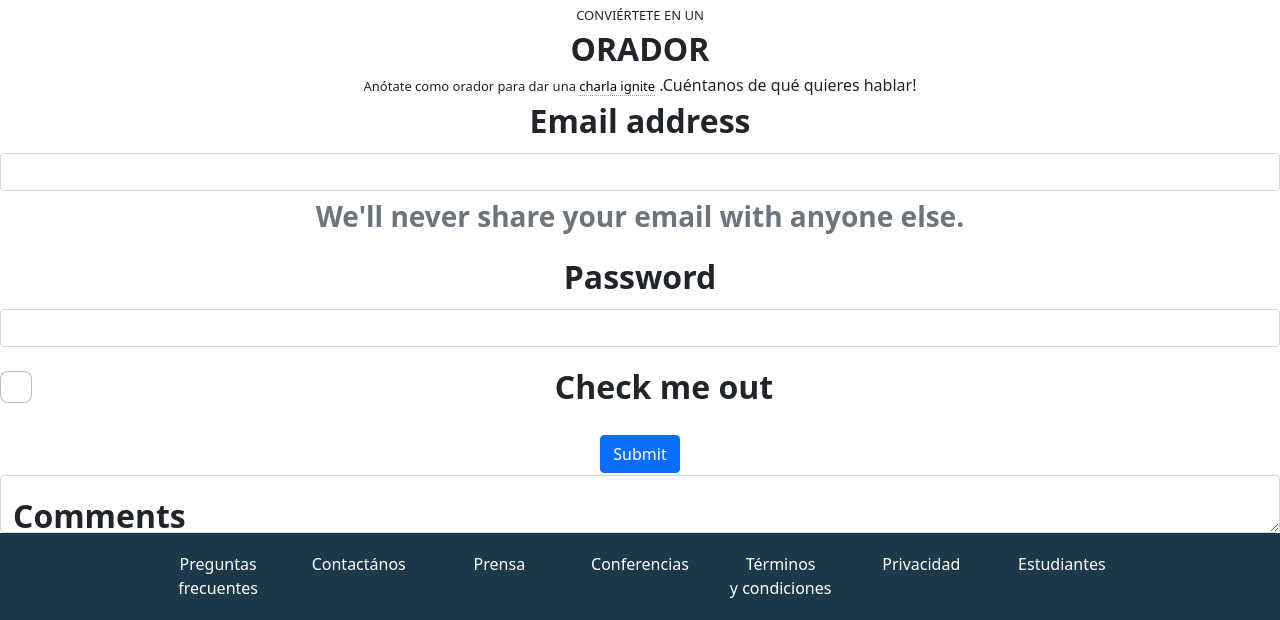
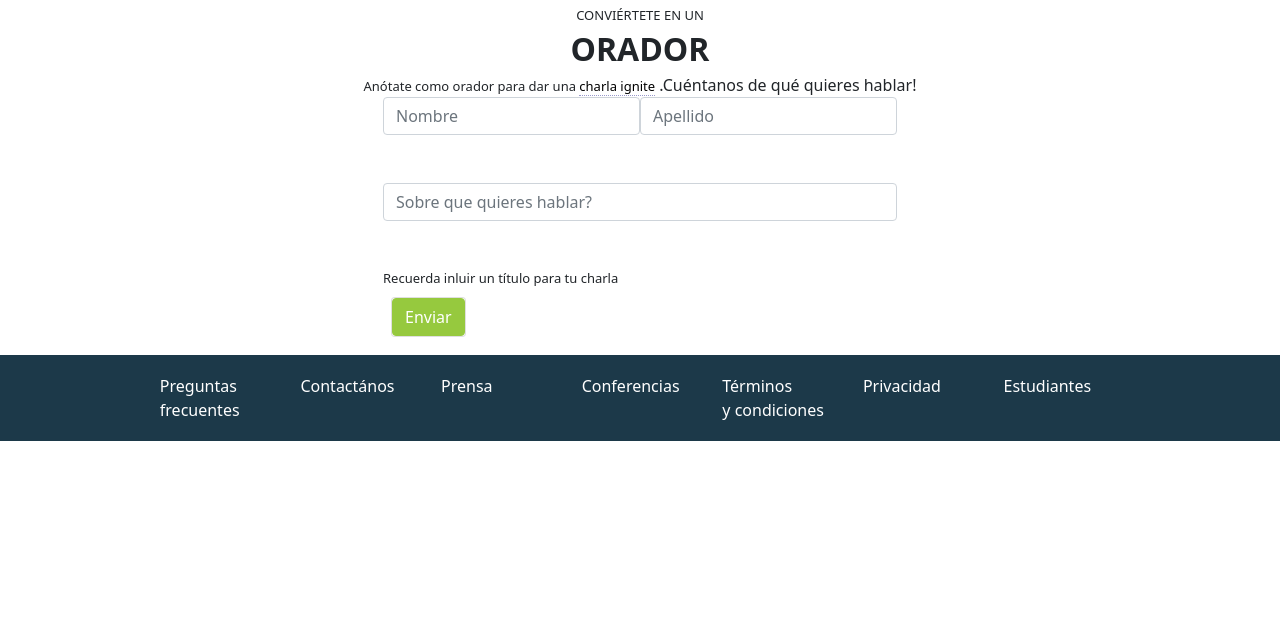
Before and after one commit to fabro21/int, a plain HTML site: page index.html in a window 1280 px wide. Shown: the part 1319-1939 px from the top of the page. After the commit the page ends 1760 px from the top, so only its background shows below. Drawn offline with nearby package versions, Linux system fonts and the light colour scheme.

Commit message:
sexto commit

```diff
--- a/oradores.html
+++ b/index.html
@@ -12,7 +12,7 @@
    <!--Diseño responsive -->
  <meta name="viewport" content="width=device-width, initial-scale=1, shrink-tofit=no">
 <body>
-  <div class="navbar">
+  <div class="navbar ">
   <img src="img/codoacodo.png" alt="" width="7%">
    <div class="col-sm-3" href="#home">Conf Bs As</div>
     <a class="textonavbar" href="#La Conferencia">La conferencia</a>
@@ -23,24 +23,13 @@
     <a ></a>
   </div>
 
-  <!-- <div class="main">
-    <div class="container">
-      <img src="img/ba1.jpg" alt="Snow" style="width:100%;">
-      <div class="bottom-right">
-
-          <h1 style="text-align: right">Conf Bs As</h1>
-          <a style="text-align: right";>Bs As llega por primera vez a Argentina. Un evento para compartir con</a>
-          <a style="text-align: right";> nuestra comunidad el conocimiento y experiencia de los expertos que está crendo el futuro de Internet</a>
-        </div>
-      </div>
-    </div>
-  </div> -->
-  <div class="card bg-dark text-white" style="margin:0%;border-color: #353A40;">
-    <img src="img/ba1.jpg" class="card-img" alt="..." >
-    <div class="card-img-overlay" style="text-align: right; align-content: flex-end;" >
-      <h5 class="card-title">Conf Bs As</h5>
+  <div class="card bg-dark text-white" style="margin:0%;border-color: #353A40;text-align: right;justify-content: center;align-items: center;">
+    <img src="img/ba1.jpg" class="card-img"  >
+    <div class="card-img-overlay" style=" vertical-align: middle;" >
+      <h5 class="card-title" style="color: white">Conf Bs As</h5>
       <p class="card-text1">Bs As llega por primera vez a Argentina. Un evento para compartir con</p>
-      <p class="card-text1">nuestra comunidad el conocimiento y experiencia de los expertos que está crendo el futuro de Internet</p>
+      <p class="card-text1">nuestra comunidad el conocimiento y experiencia de los expertos que está crendo el futuro de Internet. Ven a conocer a miembros del</p>
+      <p class="card-text1">evento, a otros estudiantes de Codo a Codo y los oradores de primer nivel que tenemos para ti. Te esperamos!</p>
       <a href="#" class="btn btn-primary" style= "background-color:transparent;border-color: white;color: white;font-size: 0.7rem;font-weight: bold;padding: 0.5rem;">Quiero ser orador</a>
       <a href="#" class="btn btn-primary" style= "background-color:#27A844;border-color: #27A844;color: white;font-size: 0.7rem;font-weight: bold;padding: 0.5rem;">Comprar Tickets</a>
     </div>
@@ -89,7 +78,7 @@
     </div>
 
 
-    <div class="card " style="width:fit-content;background-color: transparent;padding: 0%;">
+    <div class="card " ;background-color: transparent;padding: 0%;">
       <div class="row g-1" style="background-color: transparent;padding: 0%;">
           <div class="col-sm-5">
               <img class="card-img" src="img/honolulu.jpg" alt="Honolulu">
@@ -105,38 +94,34 @@
       </div>
   </div>
 </div>
-
-
-
-
 <div class="h12">CONVIÉRTETE EN UN</DIV>
-    <div class="h10">ORADOR</h1>
+<div class="h10">ORADOR</div>
 
 <div class="h12">Anótate como orador para dar una <a class="h13">charla ignite</a><a> .Cuéntanos de qué quieres hablar!</a></DIV>
 
+<div class="oradores" >
       <form>
-        <div class="mb-3">
-          <label for="exampleInputEmail1" class="form-label">Email address</label>
-          <input type="email" class="form-control" id="exampleInputEmail1" aria-describedby="emailHelp">
-          <div id="emailHelp" class="form-text">We'll never share your email with anyone else.</div>
+                <div class="d-flex" style="text-align: center;">
+              <div class="mb-5">
+               <input type="text" class="form-control" id="Nombre"  placeholder="Nombre">
               </div>
-        <div class="mb-3">
-          <label for="exampleInputPassword1" class="form-label">Password</label>
-          <input type="password" class="form-control" id="exampleInputPassword1">
+              <div class="mb-5">
+               <input type="text" class="form-control" id="Apellido" placeholder="Apellido">
               </div>
-        <div class="mb-3 form-check">
-          <input type="checkbox" class="form-check-input" id="exampleCheck1">
-          <label class="form-check-label" for="exampleCheck1">Check me out</label>
           </div>
-        <button type="submit" class="btn btn-primary">Submit</button>
+            <div class="mb-5">
+              <input type="text" class="form-control" id="Apellido" placeholder="Sobre que quieres hablar?">
+             </div>
+            <div class="h12" style="text-align: left;">Recuerda inluir un título para tu charla</div>
+          <div class="card">
+              <button type="submit" class="btn btn-primary" style="background-color: #96C93E;border-color: #96C93E; ">Enviar</button>
+          </div>
             </form>
 
-      <div class="form-floating">
-        <textarea class="form-control" placeholder="Leave a comment here" id="floatingTextarea"></textarea>
-        <label for="floatingTextarea">Comments</label>
-      </div>
+</div >
 
-      <div class="row"  >
+
+<div class="row"  style="margin-top: 10px;">
         <div class="col text"></div>
         <div class="col text">Preguntas <div></div>frecuentes</div>
         <div class="col text">Contactános</div>
@@ -146,8 +131,8 @@
         <div class="col text">Privacidad</div>
         <div class="col text">Estudiantes</div>
         <div class="col text"></div>
+</div>
 
-      </div>
 
 
 <!--Separate Popper and Bootstrap JS - Java Script  -->
--- a/styles.css
+++ b/styles.css
@@ -16,21 +16,22 @@ p{color: black;size: 0.01rem;}
   flex-direction: row;
   justify-content: center;
   margin: 0rem;
-flex-wrap: wrap;}
+  flex-wrap: wrap;}
 
 .card{
     width: fit-content;
     border-radius: 5px;
     margin: 0.5rem;
+    display: flex;
+    flex-direction: row;
+    justify-content: center;
   }
 
 .btn {background-color: red;
     border-bottom: 10rem;
     border-color: red;}
 
-.sep{width: 1rem;border-color: transparent;}
 
-.caja{box-sizing: content-box;border-color: aqua;border-width: 100px;}
 
 
 /* The navigation bar */
@@ -119,10 +120,21 @@ flex-wrap: wrap;}
   .a {size: 100px;}
 
 
-.footer{}
+
 
 .row{background-color: #1C3949;padding: 1.2rem;align-content: center;}
 .text{color: white;font-size: 1rem;font-weight: lighter;}
 
 
 .card-img-overlay{align-content: center;}
+
+
+.Formc
+  {display: flex;
+  flex-direction: column;
+  justify-content: center;
+  margin: 0rem;
+  flex-wrap: wrap;
+  width: 50rem;
+
+  }
```
Lines whose indentation alone changed are shown as unchanged.
